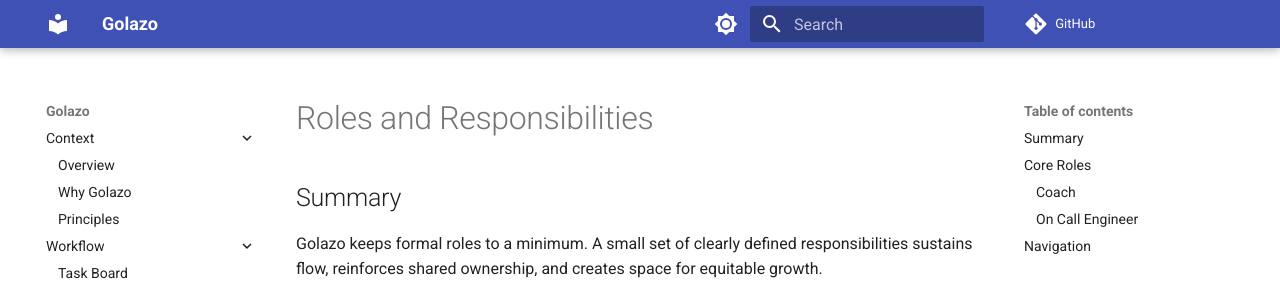
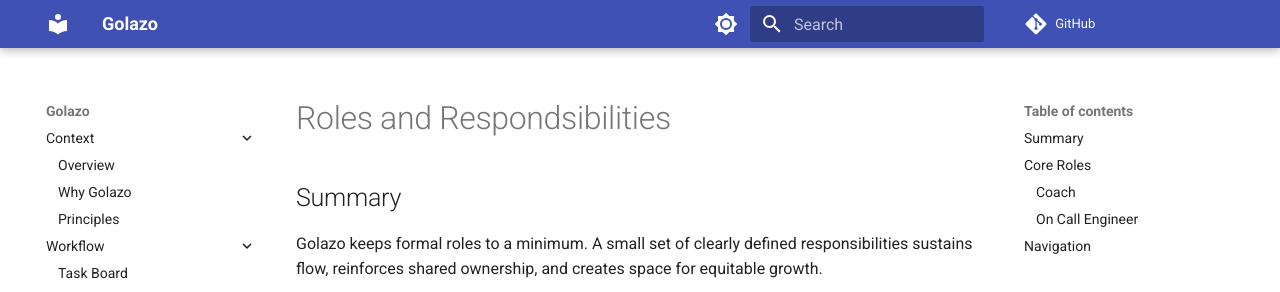
Before and after one commit to microsoft/golazo, an MkDocs documentation site: the page built from docs/roles.md, in a window 1280 px wide and 900 px high. Shown: the top 292 px of the window. Built offline with MkDocs 1.6.1 and Material for MkDocs 9.7.7, drawn with Linux system fonts in a browser that asks for light colours; comment, search, counter and statistics services are not loaded.

```diff
--- a/docs/roles.md
+++ b/docs/roles.md
@@ -1,4 +1,4 @@
-# Roles and Responsibilities
+# Roles and Respondsibilities
 
 ## Summary
 
@@ -9,17 +9,17 @@ flow, reinforces shared ownership, and creates space for equitable growth.
 
 ### Coach
 
-The process facilitator and quality bar champion. The Coach observes _how_ work flows and nudges the
+The process facilitator and quality bar champion. The Coach observes *how* work flows and nudges the
 team when drift appears.
 
 **Key Responsibilities**
 
-- Facilitate standup (top-right to bottom-left order on the board) and retrospectives.
-- Enforce WIP limits and highlight bottlenecks rather than silently adjusting.
-- Guard the integrity of design doc and review practices.
-- Ensure planning cadence and backlog hygiene.
-- Prompt root‑cause exploration for backward ticket movement.
-- Mentor emerging coaches to distribute facilitation skill.
+* Facilitate standup (top-right to bottom-left order on the board) and retrospectives.
+* Enforce WIP limits and highlight bottlenecks rather than silently adjusting.
+* Guard the integrity of design doc and review practices.
+* Ensure planning cadence and backlog hygiene.
+* Prompt root‑cause exploration for backward ticket movement.
+* Mentor emerging coaches to distribute facilitation skill.
 
 **Anti‑Patterns**: Owning all decisions; assigning work to specific people
 
@@ -30,11 +30,11 @@ proper response without becoming a bottleneck.
 
 **Key Responsibilities**
 
-- Triage new incidents / interrupts; create or update tickets.
-- Ensure Swarm tickets exist _before_ standup with context.
-- Perform lightweight first‑pass investigation (many items resolved in minutes).
-- Communicate status and handoff cleanly to next on call engineer.
-- Capture repetitive tasks then propose automation or documentation improvements.
+* Triage new incidents / interrupts; create or update tickets.
+* Ensure Swarm tickets exist *before* standup with context.
+* Perform lightweight first‑pass investigation (many items resolved in minutes).
+* Communicate status and handoff cleanly to next on call engineer.
+* Capture repetitive tasks then propose automation or documentation improvements.
 
 **Time Expectation**: Mature teams often spend < 30–60 mins/day on on call engineer tasks; excess
 time signals upstream quality or monitoring issues.
```
